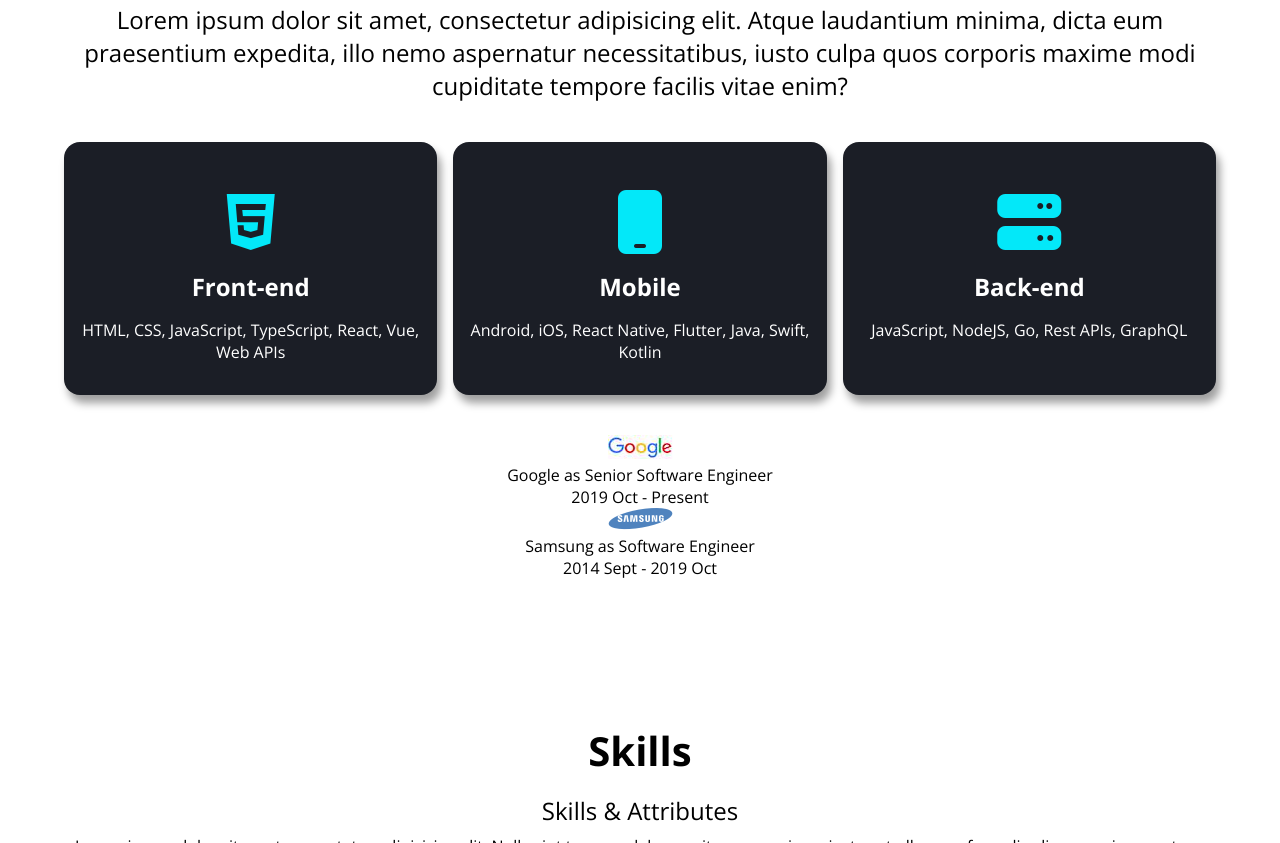
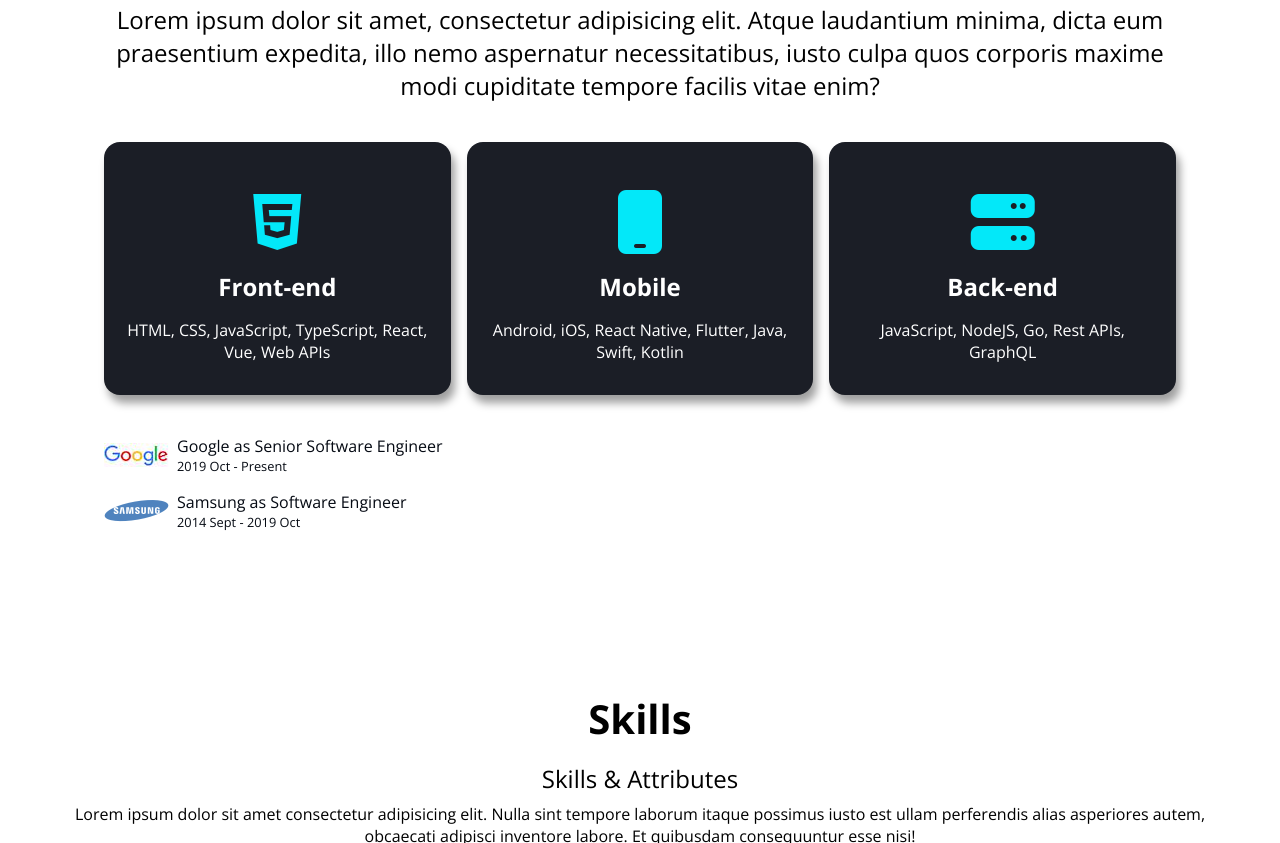
Before and after one commit to wonswe/dc_portfolio, a plain HTML site: page portfolio/index.html in a window 1280 px wide. Shown: the part 871-1714 px from the top of the page. Drawn offline with nearby package versions, Linux system fonts and the light colour scheme.

Commit message:
complete styling for jobs section

```diff
--- a/portfolio/css/style.css
+++ b/portfolio/css/style.css
@@ -13,6 +13,9 @@
   --color-blue: #03e8f9;
   --color-orange: #fd6413;
   --color-gray: #1b1e26;
+
+  /* Size */
+  --size-max-width: 1200px;
 }
 
 * {
@@ -66,6 +69,11 @@ button:focus {
 .description {
   font-size: 1.5rem;
   margin: 0.5rem 0;
+}
+
+.max-container {
+  max-width: var(--size-max-width);
+  margin: auto;
 }
 
 /* Header */
@@ -195,3 +203,23 @@ button:focus {
   font-weight: bold;
   margin-bottom: 1rem;
 }
+
+.jobs {
+  text-align: start;
+}
+
+.job {
+  display: flex;
+  align-items: center;
+  gap: 8px;
+  margin-bottom: 1rem;
+}
+
+.job__name {
+  color: var(--color-primary);
+}
+
+.job__period {
+  color: var(--color-primary);
+  font-size: 0.8rem;
+}
--- a/portfolio/index.html
+++ b/portfolio/index.html
@@ -71,7 +71,7 @@
         <a class="home__contact" href="#contact">Contact Me</a>
       </section>
       <!-- About -->
-      <section id="about" class="section">
+      <section id="about" class="section max-container">
         <h2 class="title">About me</h2>
         <p class="description">
           Lorem ipsum dolor sit amet, consectetur adipisicing elit. Atque
@@ -96,20 +96,20 @@
             <p>JavaScript, NodeJS, Go, Rest APIs, GraphQL</p>
           </li>
         </ul>
-        <ul>
-          <li>
+        <ul class="jobs">
+          <li class="job">
             <!-- 학교 및 경력 -->
             <img src="images/jobs/google.png" alt="google logo" />
             <div>
-              <p>Google as Senior Software Engineer</p>
-              <p>2019 Oct - Present</p>
+              <p class="job__name">Google as Senior Software Engineer</p>
+              <p class="job__period">2019 Oct - Present</p>
             </div>
           </li>
-          <li>
+          <li class="job">
             <img src="images/jobs/samsung.png" alt="samsung logo" />
             <div>
-              <p>Samsung as Software Engineer</p>
-              <p>2014 Sept - 2019 Oct</p>
+              <p class="job__name">Samsung as Software Engineer</p>
+              <p class="job__period">2014 Sept - 2019 Oct</p>
             </div>
           </li>
         </ul>
```
